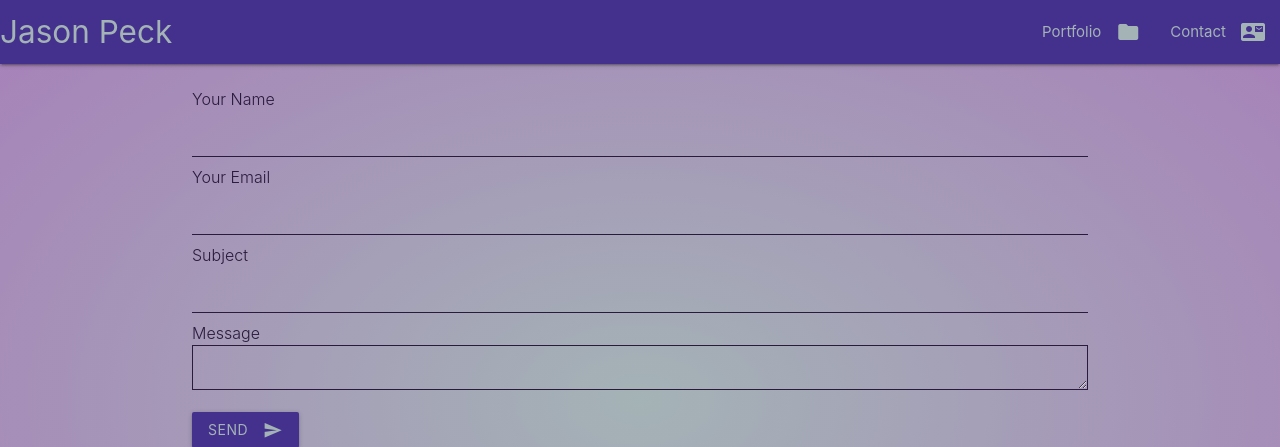
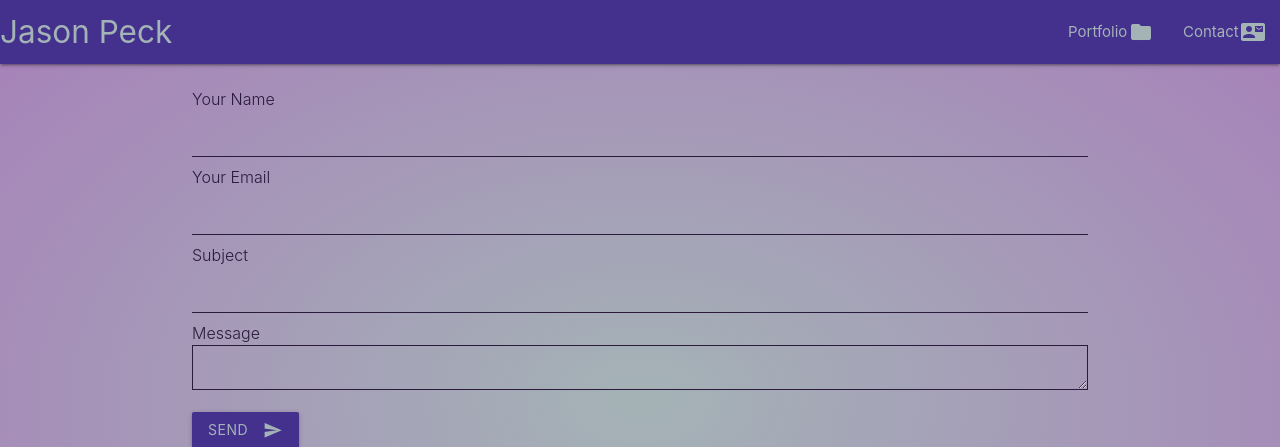
Before and after one commit to pecjas/Portfolio-Django, a Django app: page /contact/ in a window 1280 px wide. Shown: the top 447 px of the page. Run offline with Django 3.2, Linux system fonts and the light colour scheme; parts of the project's set-up code (start-up, migrations or seed data) failed here and were passed over.

Commit message:
Improved navbar display in IE.

```diff
--- a/main/templates/main/includes/navbar.html
+++ b/main/templates/main/includes/navbar.html
@@ -3,8 +3,8 @@
         <a href="/" class="brand-logo grey-purple-text">Jason Peck</a>
         <a href="#" data-target="mobile-menu" class="sidenav-trigger"><i class="material-icons grey-purple-text">menu</i></a>
         <ul class="right hide-on-med-and-down">
-            <li><a href="/portfolio" class="grey-purple-text"><i class="material-icons right grey-purple-text">folder</i>Portfolio</a></li>
-            <li><a href="/contact" class="grey-purple-text"><i class="material-icons right grey-purple-text">contact_mail</i>Contact</a></li>
+            <li style="width: 115px;"><nobr><a href="/portfolio" class="grey-purple-text"><i class="material-icons right grey-purple-text">folder</i>Portfolio</a></li></nobr></li>
+            <li style="width: 112px;"><nobr><a href="/contact" class="grey-purple-text"><i class="material-icons right grey-purple-text">contact_mail</i>Contact</a></nobr></li>
         </ul>
     </div>
 </nav>
```
